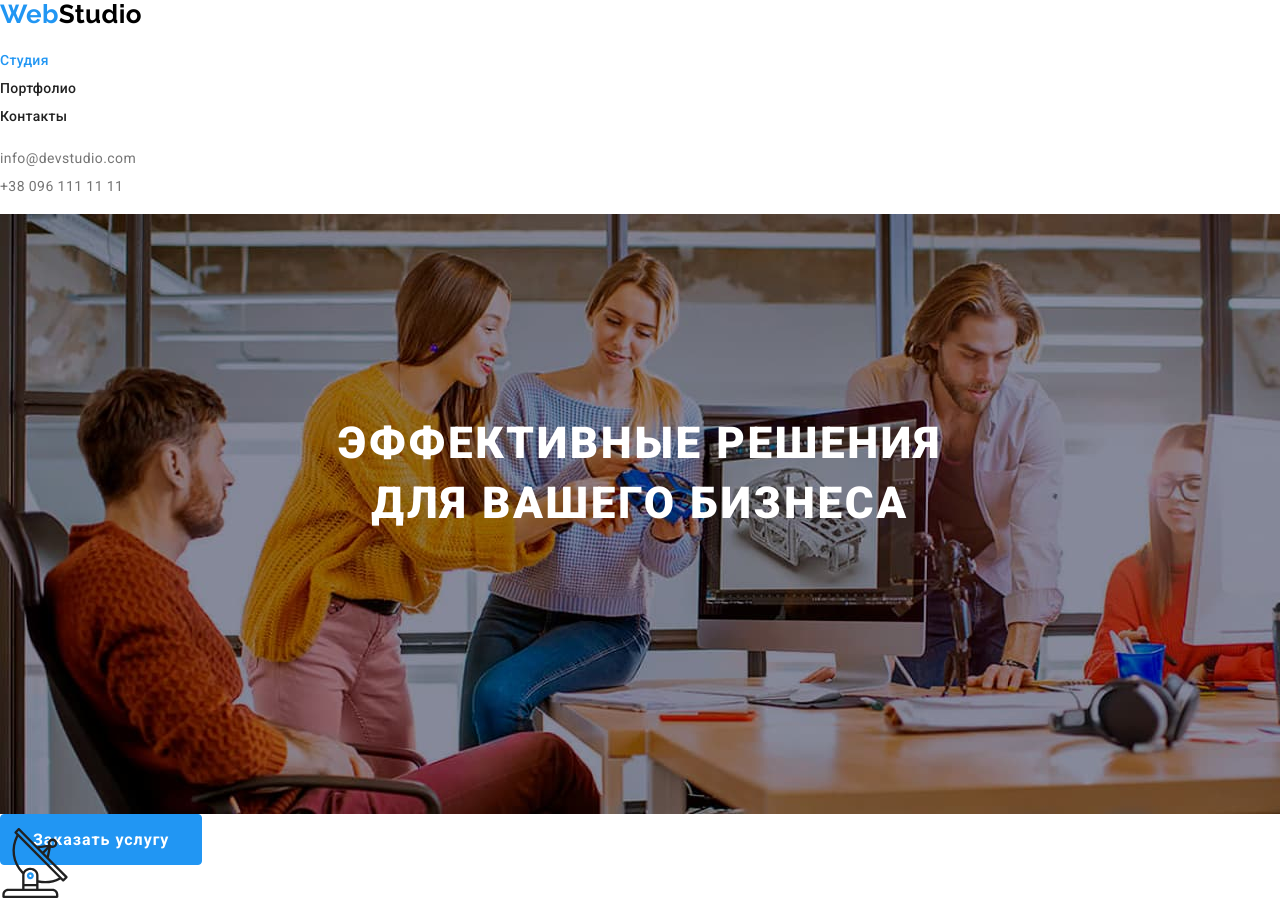
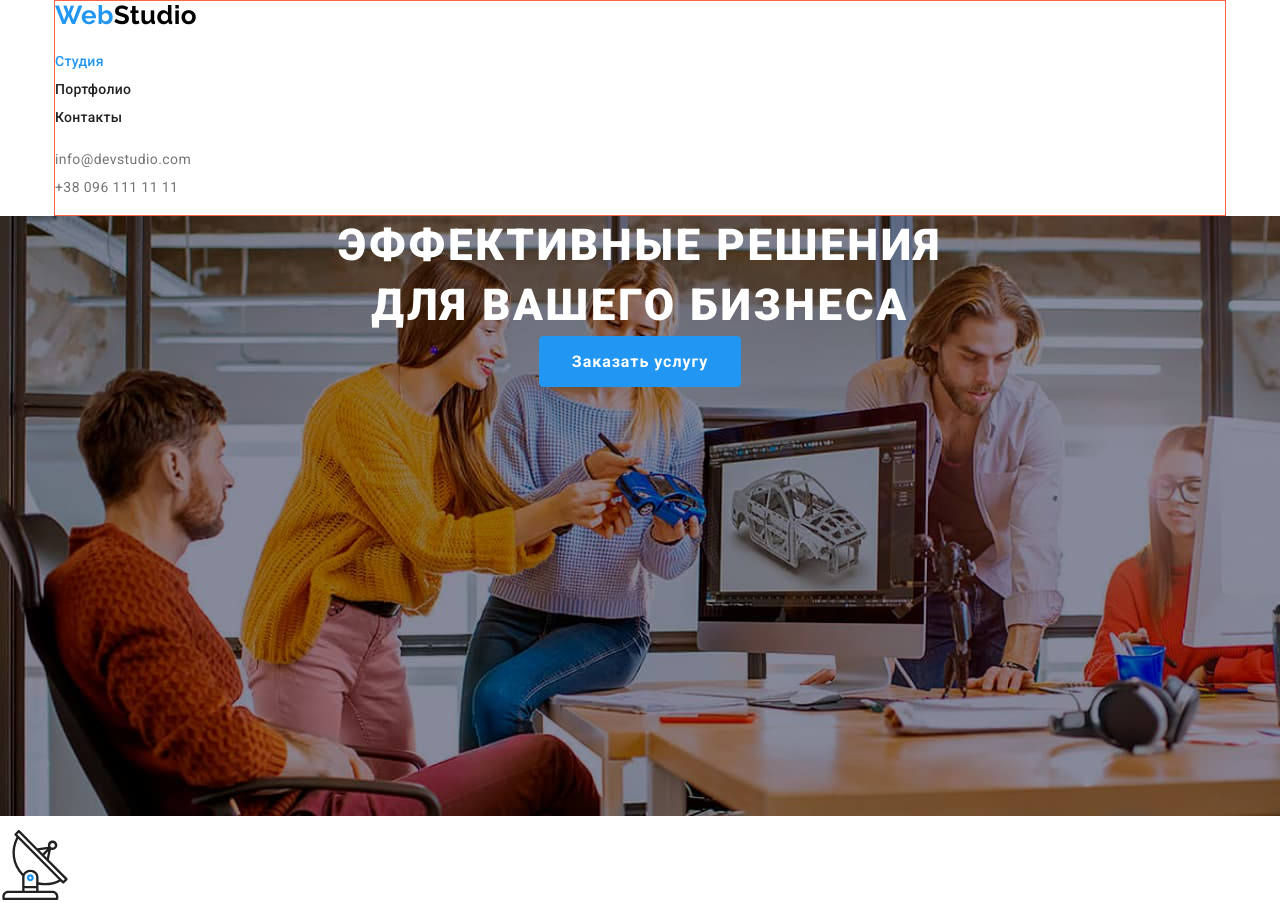
Before and after one commit to vsenikiperebral/tutorial-2, a plain HTML site: page index.html in a window 1280 px wide. Shown: the top 903 px of the page. Drawn offline with nearby package versions, Linux system fonts and the light colour scheme.

Commit message:
5.10 21.36

```diff
--- a/css/styles.css
+++ b/css/styles.css
@@ -23,6 +23,13 @@
   color: var(--button-text-color);
   border-radius: 4px;
 
+}
+
+.container {
+  margin-left: auto;
+  margin-right: auto;
+  width: 1170px;
+  border: 1px solid tomato;
 }
 
 .page {
@@ -114,6 +121,7 @@ h3 {
 .hero {
   background-image: url(../images/hero.jpg);
   height: 600px;
+  text-align: center;
 }
 
 .hero-title {
@@ -125,12 +133,8 @@ h3 {
   text-align: center;
 
   color: #ffffff;
-
-  padding-top: 200px;
-  padding-bottom: 280px;
-  margin-top: 0;
-  margin-bottom: 0;
-
+margin: 0;
+padding: 0;
 }
 
 /* PORTFOLIO PAGE */
--- a/index.html
+++ b/index.html
@@ -26,6 +26,7 @@
   <!-- HEADER -->
 
   <header class="page-header">
+    <div class="container">
       <nav>
         <a href="/index.html" class="logo"><span>Web</span>Studio</a>
         <ul class="site-nav list">
@@ -45,6 +46,7 @@
         <li><a href="mailto:info@devstudio.com">info@devstudio.com</a></li>
         <li><a href="tel:+380961111111">+38 096 111 11 11</a></li>
       </ul>
+    </div>
   </header>
 
   <!-- MAIN -->
@@ -53,11 +55,13 @@
     <!-- HERO -->
 
     <section class="hero">
+      <div>
         <h1 class="hero-title">
           Эффективные решения <br>
           для вашего бизнеса
         </h1>
         <a href="" class="button">Заказать услугу</a>
+      </div>
     </section>
 
     <!-- FEATURES -->
```
Lines whose indentation alone changed are shown as unchanged.
